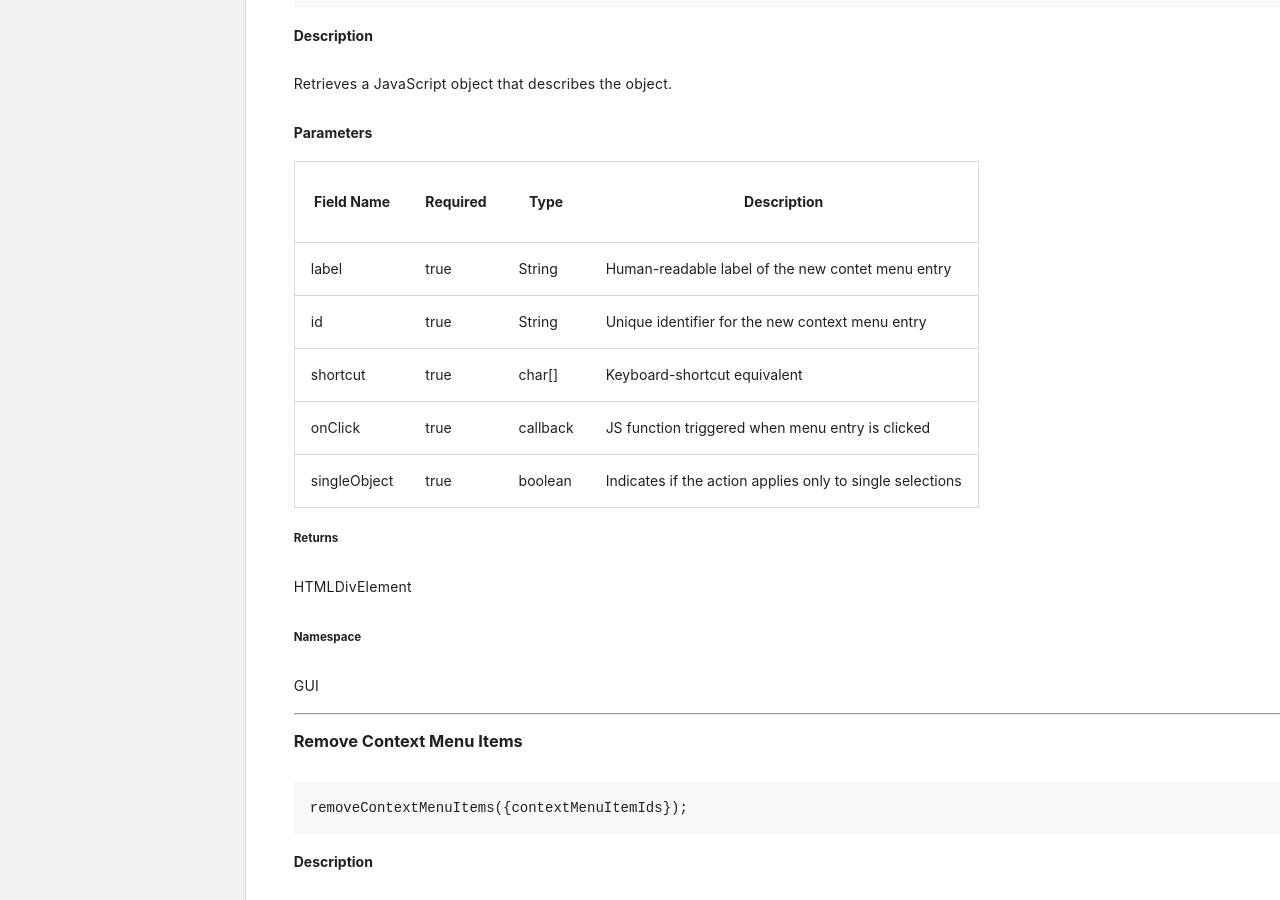
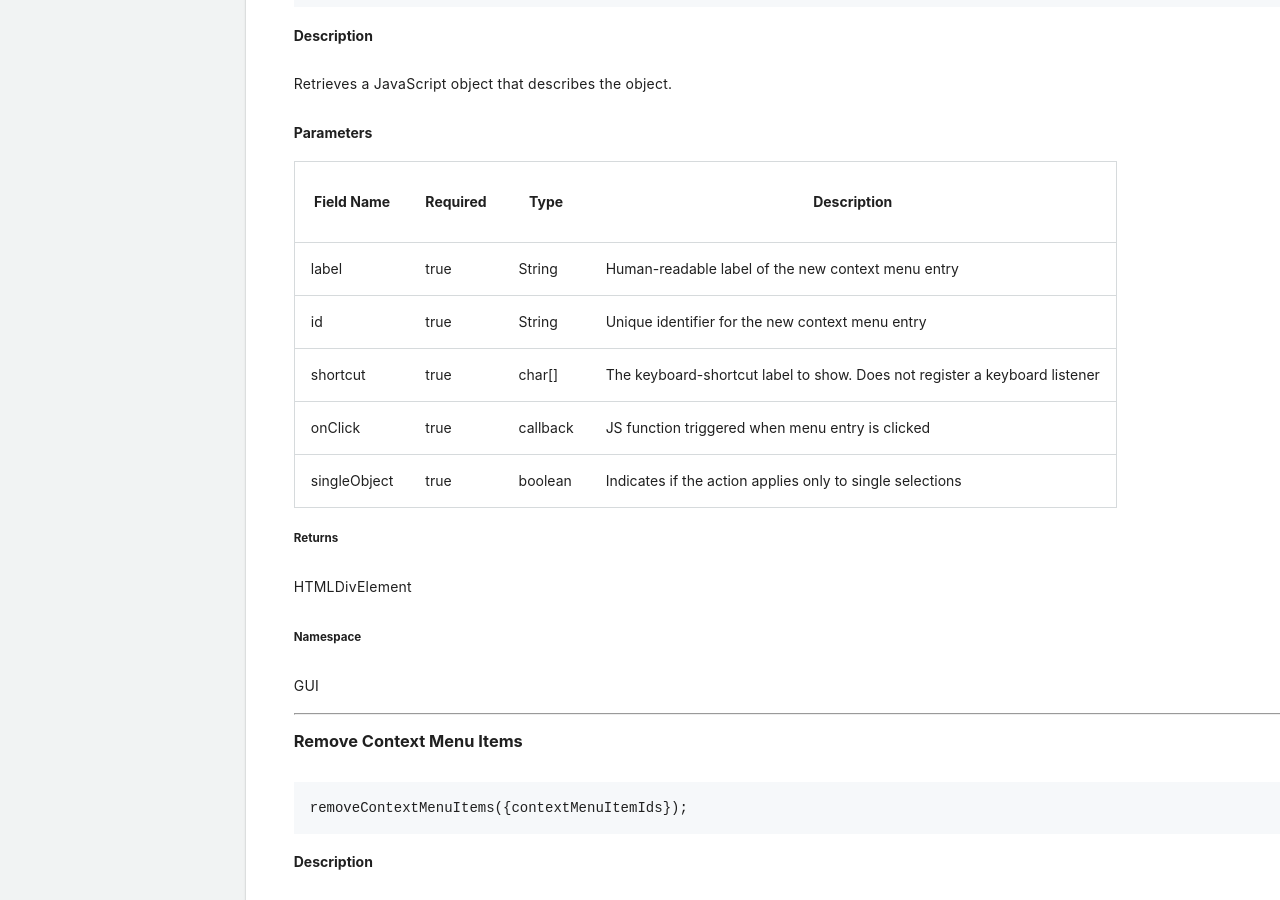
Before and after one commit to procore/documentation, a Jekyll site: the page built from bim_webviewer/bim_web_viewer.md, in a window 1280 px wide and 900 px high, scrolled down 48988 px. Built offline with Jekyll 4.4.1, drawn with Linux system fonts in a browser that asks for light colours; comment, search, counter and statistics services are not loaded.

Commit message:
Update bim_webviewer/bim_web_viewer.md

```diff
--- a/bim_webviewer/bim_web_viewer.md
+++ b/bim_webviewer/bim_web_viewer.md
@@ -2405,13 +2405,13 @@ Retrieves a JavaScript object that describes the object.
 
 #### Parameters
 
-| Field Name | Required | Type    | Description                                               |
-|-----------| --- |---------|-----------------------------------------------------------|
-| label     | true | String  | Human-readable label of the new contet menu entry         |
-| id        | true | String  | Unique identifier for the new context menu entry          |
-| shortcut  | true | char[]  | Keyboard-shortcut equivalent                              |
-| onClick   | true | callback | JS function triggered when menu entry is clicked          |
-| singleObject   | true | boolean | Indicates if the action applies only to single selections |
+| Field Name | Required | Type | Description |
+| - | - | - | - |
+| label | true | String | Human-readable label of the new context menu entry |
+| id | true | String  | Unique identifier for the new context menu entry |
+| shortcut  | true | char[]  | The keyboard-shortcut label to show. Does not register a keyboard listener |
+| onClick | true | callback | JS function triggered when menu entry is clicked |
+| singleObject | true | boolean | Indicates if the action applies only to single selections |
 
 ##### Returns
 
```
